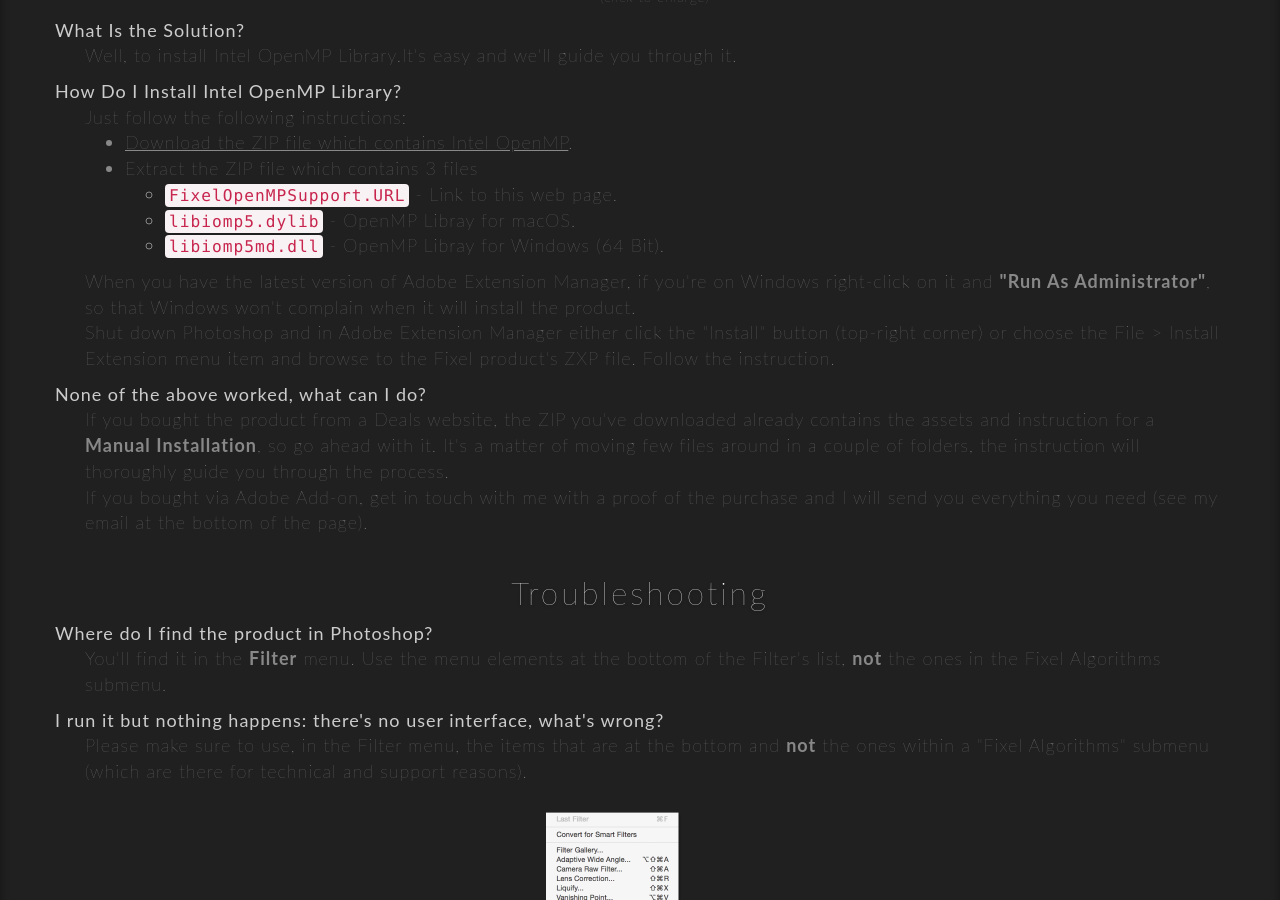
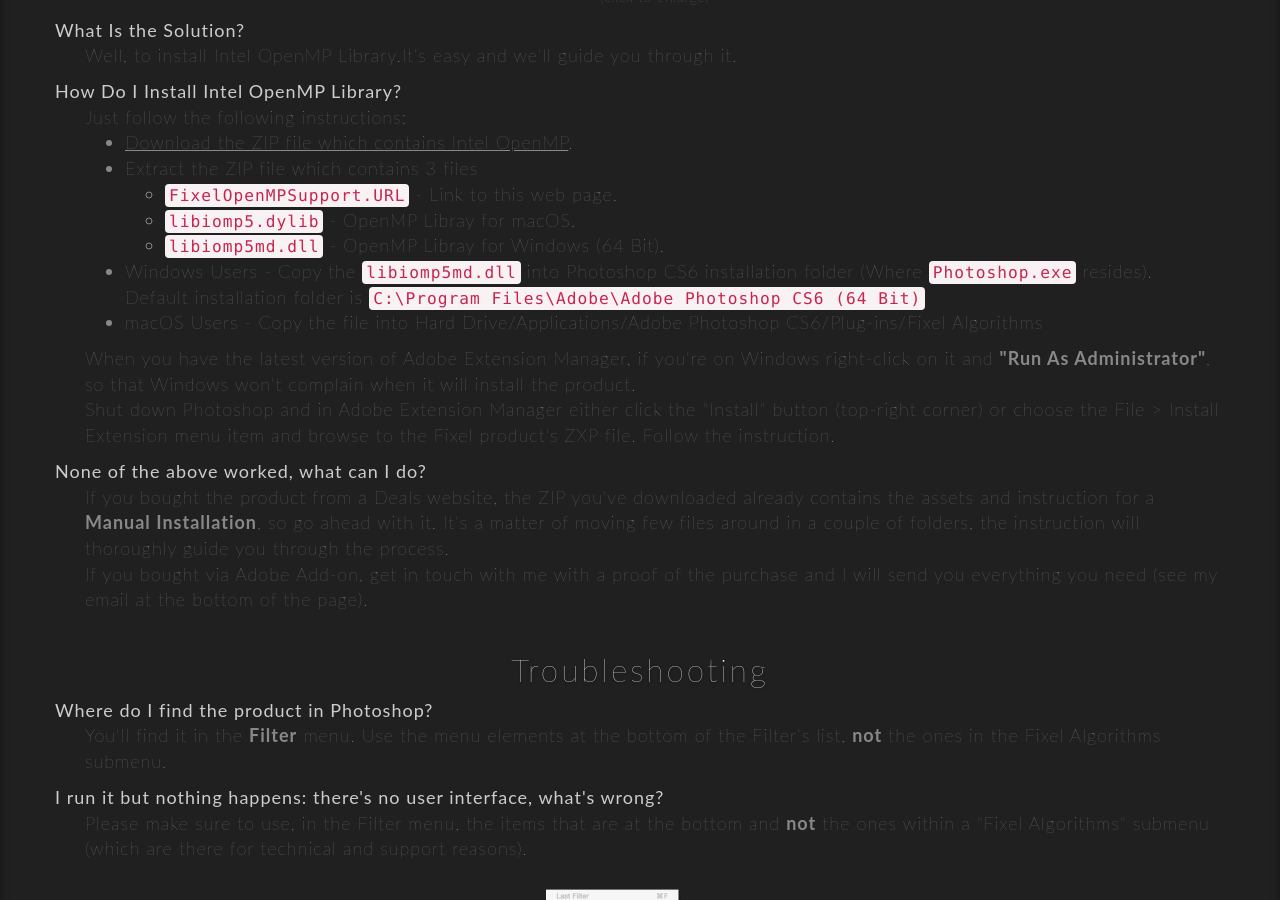
Before and after one commit to FixelAlgorithmsTeam/fixel, a Jekyll site: the page built from support/fixel-openmp-support.html, in a window 1280 px wide and 900 px high, scrolled down 1040 px. Built offline with Jekyll 4.4.1, drawn with Linux system fonts in a browser that asks for light colours; nearby versions of some CDN libraries; comment, search, counter and statistics services are not loaded.

Commit message:
New 	- 	Added OpenMP support page. Fixed 	- 	B Known Issues 	-	C To Do 	- 	D Remarks 	- 	E

```diff
--- a/support/fixel-openmp-support.html
+++ b/support/fixel-openmp-support.html
@@ -54,6 +54,9 @@
 									<li><code class="highlighter-rouge">libiomp5.dylib</code> - OpenMP Libray for macOS.</li>
 									<li><code class="highlighter-rouge">libiomp5md.dll</code> - OpenMP Libray for Windows (64 Bit).</li>
 								</ul>
+								<li>Windows Users - Copy the <code class="highlighter-rouge">libiomp5md.dll</code> into Photoshop CS6 installation folder (Where <code class="highlighter-rouge">Photoshop.exe</code> resides).<br>
+								Default installation folder is <code class="highlighter-rouge">C:\Program Files\Adobe\Adobe Photoshop CS6 (64 Bit)</code></li>
+								<li>macOS Users - Copy the file into Hard Drive/Applications/Adobe Photoshop CS6/Plug-ins/Fixel Algorithms </li>
 							</ul>
 							When you have the latest version of Adobe Extension Manager, if you're on Windows right-click on it and <b>"Run As Administrator"</b>, so that Windows won't complain when it will install the product.
 							<br>
```
